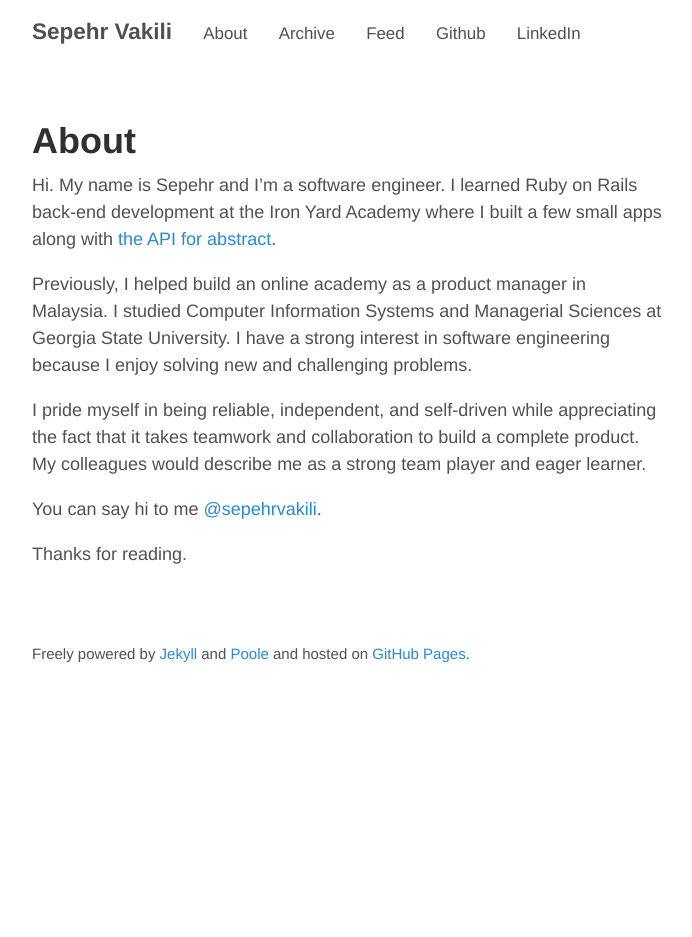
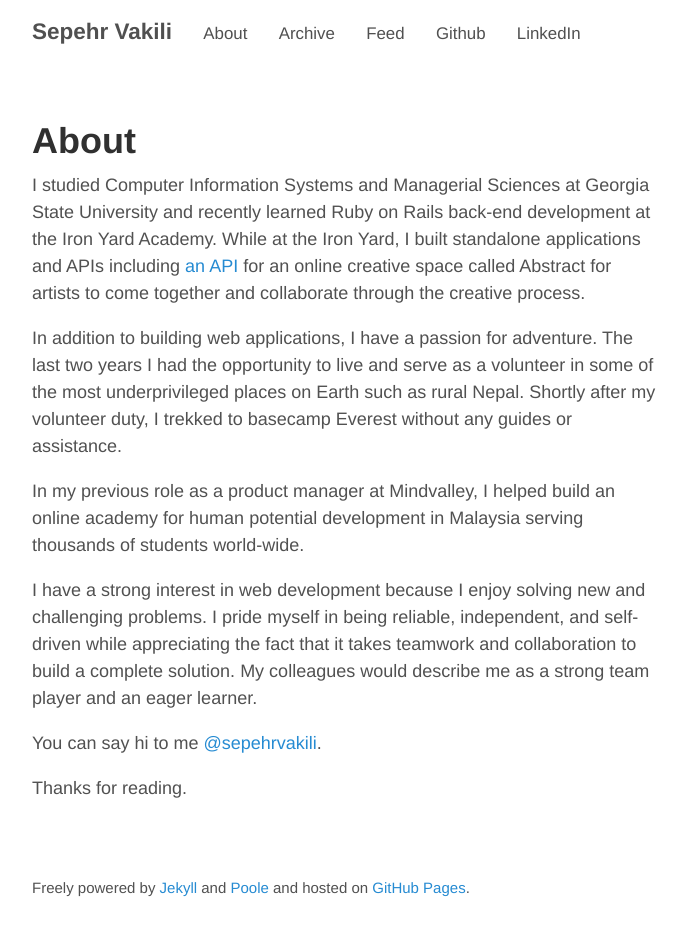
Before and after one commit to heysep/sepehr.github.io, a Jekyll site: the page built from about.md, in a window 1280 px wide. Shown: the whole page, without its empty margins (293-985 px from the left). Built offline with Jekyll 4.4.1, drawn with Linux system fonts in a browser that asks for light colours; before the commit the page ends 900 px from its top, so only the background shows below that.

Commit message:
Update bio

```diff
--- a/about.md
+++ b/about.md
@@ -3,11 +3,13 @@ layout: page
 title: About
 ---
 
-Hi. My name is Sepehr and I'm a software engineer. I learned Ruby on Rails back-end development at the Iron Yard Academy where I built a few small apps along with [the API for abstract](https://github.com/sepehrvakili/abstract-be).
+I studied Computer Information Systems and Managerial Sciences at Georgia State University and recently learned Ruby on Rails back-end development at the Iron Yard Academy. While at the Iron Yard, I built standalone applications and APIs including [an API](https://github.com/sepehrvakili/abstract-be) for an online creative space called Abstract for artists to come together and collaborate through the creative process.
 
-Previously, I helped build an online academy as a product manager in Malaysia. I studied Computer Information Systems and Managerial Sciences at Georgia State University. I have a strong interest in software engineering because I enjoy solving new and challenging problems.
+In addition to building web applications, I have a passion for adventure. The last two years I had the opportunity to live and serve as a volunteer in some of the most underprivileged places on Earth such as rural Nepal. Shortly after my volunteer duty, I trekked to basecamp Everest without any guides or assistance.
 
-I pride myself in being reliable, independent, and self-driven while appreciating the fact that it takes teamwork and collaboration to build a complete product. My colleagues would describe me as a strong team player and eager learner.
+In my previous role as a product manager at Mindvalley, I helped build an online academy for human potential development in Malaysia serving thousands of students world-wide.
+
+I have a strong interest in web development because I enjoy solving new and challenging problems. I pride myself in being reliable, independent, and self-driven while appreciating the fact that it takes teamwork and collaboration to build a complete solution. My colleagues would describe me as a strong team player and an eager learner.
 
 You can say hi to me [@sepehrvakili](https://twitter.com/sepehrvakili).
 
```
